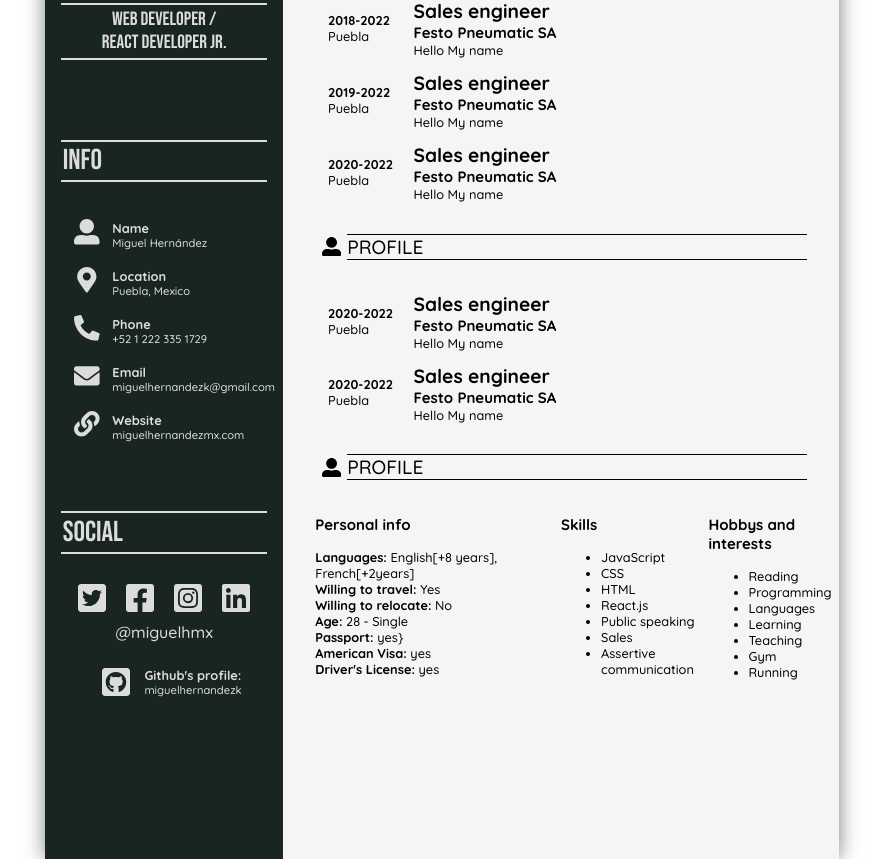
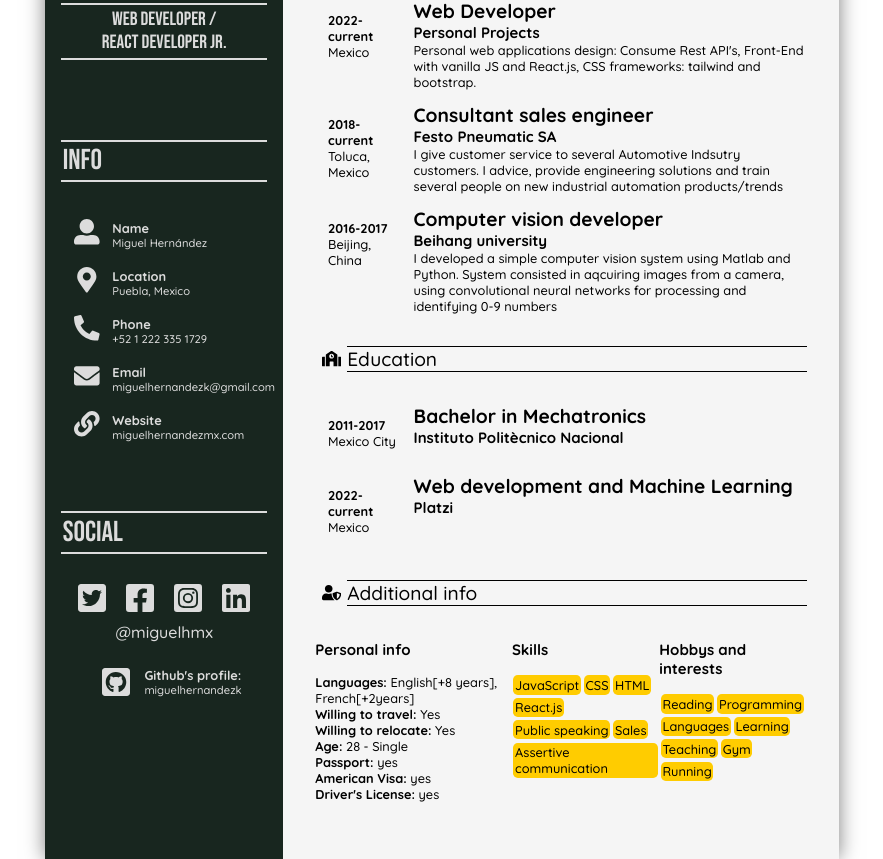
Before and after one commit to miguelhernandezk/CV_React, a React app: page / in a window 1280 px wide. Shown: the part 264-1123 px from the top of the page, without its empty margins (198-1081 px from the left). Built offline with nearby package versions, Linux system fonts and the light colour scheme.

Commit message:
Resume Ready

```diff
--- a/src/App/index.js
+++ b/src/App/index.js
@@ -1,9 +1,11 @@
 import './App.css';
 import { CVUI } from '../CVUI';
 import { CVProvider } from "../CVContext/CVContext"
+import { EditorUI } from '../EditorUI';
 
 function App() {
   return (
+    // <EditorUI/>
     <CVProvider>
       <CVUI/>
     </CVProvider>
--- a/src/CVContext/CVContext.js
+++ b/src/CVContext/CVContext.js
@@ -34,66 +34,56 @@ function CVProvider(props) {
     const [experience, setExperience] = React.useState([
         {
             position: 1,
-            yearBegin: "2018",
-            yearEnd: 2022,
-            location: "Puebla",
-            title: "Sales engineer",
-            company: "Festo Pneumatic SA",
-            description: `Hello
-                          My name     `,
+            yearBegin: "2022",
+            yearEnd: "current",
+            location: "Mexico",
+            title: "Web Developer",
+            company: "Personal Projects",
+            description: `Personal web applications design: Consume Rest API's, Front-End with
+                        vanilla JS and React.js, CSS frameworks: tailwind and bootstrap. `,
         },
         {
             position: 2,
-            yearBegin: "2019",
-            yearEnd: 2022,
-            location: "Puebla",
-            title: "Sales engineer",
+            yearBegin: "2018",
+            yearEnd: "current",
+            location: "Toluca, Mexico",
+            title: "Consultant sales engineer",
             company: "Festo Pneumatic SA",
-            description: `Hello
-                          My name     `,
+            description: `I give customer service to several Automotive Indsutry customers.
+                         I advice, provide engineering solutions and train several people
+                         on new industrial automation products/trends`,
         },
         {
             position: 3,
-            yearBegin: "2020",
-            yearEnd: 2022,
-            location: "Puebla",
-            title: "Sales engineer",
-            company: "Festo Pneumatic SA",
-            description: `Hello
-                          My name     `,
+            yearBegin: "2016",
+            yearEnd: 2017,
+            location: "Beijing, China",
+            title: "Computer vision developer",
+            company: "Beihang university",
+            description: `I developed a simple computer vision system using Matlab and Python.
+                          System consisted in aqcuiring images from a camera, using convolutional
+                          neural networks for processing and identifying 0-9 numbers`,
         }
     ]);
 
     const [schoolExperience, setSchoolExperience] = React.useState([
         {
             position: 1,
-            yearBegin: "2020",
-            yearEnd: 2022,
-            location: "Puebla",
-            title: "Sales engineer",
-            company: "Festo Pneumatic SA",
-            description: `Hello
-                          My name     `,
+            yearBegin: "2011",
+            yearEnd: 2017,
+            location: "Mexico City",
+            title: "Bachelor in Mechatronics",
+            company: "Instituto Politècnico Nacional",
+            description: null,
         },
         {
             position: 2,
-            yearBegin: "2020",
-            yearEnd: 2022,
-            location: "Puebla",
-            title: "Sales engineer",
-            company: "Festo Pneumatic SA",
-            description: `Hello
-                          My name     `,
-        },
-        {
-            position: 3,
-            yearBegin: "2020",
-            yearEnd: 2022,
-            location: "Puebla",
-            title: "Sales engineer",
-            company: "Festo Pneumatic SA",
-            description: `Hello
-                          My name     `,
+            yearBegin: "2022",
+            yearEnd: "current",
+            location: "Mexico",
+            title: "Web development and Machine Learning",
+            company: "Platzi",
+            description: null,
         },
     ]);
 
@@ -101,7 +91,7 @@ function CVProvider(props) {
         {
             languages: "English[+8 years], French[+2years]",
             travel: "Yes",
-            relocate: "No",
+            relocate: "Yes",
             age: 28,
             civilStatus: "Single",
             passport: "yes",
--- a/src/CVUI/MainSection/AdditionalInformation/AdditionalInformation.css
+++ b/src/CVUI/MainSection/AdditionalInformation/AdditionalInformation.css
@@ -4,7 +4,7 @@
 }
 
 .addInfoPers{
-    width: 50%;
+    width: 40%;
 }
 
 .addInfoSkills{
@@ -12,5 +12,12 @@
 }
 
 .addInfoHobbies{
-    width: 20%;
+    width: 30%;
 }
+
+.addInfoHobbies ul, .addInfoSkills ul{
+    list-style: none;
+    padding: 0;
+    display: flex;
+    flex-wrap: wrap;
+}
--- a/src/CVUI/MainSection/AdditionalInformation/SkillHobbyItem/SkillHobbyItem.css
+++ b/src/CVUI/MainSection/AdditionalInformation/SkillHobbyItem/SkillHobbyItem.css
@@ -0,0 +1,6 @@
+.SkillHobbyItem{
+    padding: 0.1rem;
+    margin: 0.1rem;
+    background-color: #ffcc00;
+    border-radius: 0.3rem;
+}
--- a/src/CVUI/MainSection/AdditionalInformation/SkillHobbyItem/index.js
+++ b/src/CVUI/MainSection/AdditionalInformation/SkillHobbyItem/index.js
@@ -3,7 +3,7 @@ import "./SkillHobbyItem.css";
 
 function SkillHobbyItem(props){
     return(
-        <li>
+        <li className="SkillHobbyItem">
             { props.text }
         </li>
     );
--- a/src/CVUI/MainSection/AdditionalInformation/index.js
+++ b/src/CVUI/MainSection/AdditionalInformation/index.js
@@ -25,7 +25,7 @@ function AdditionalInformation({ personalData }) {
                 <br/>
 
                 <span><b>Passport: </b></span>
-                <span>{ personalData[0].passport }}</span>
+                <span>{ personalData[0].passport }</span>
                 <br/>
 
                 <span><b>American Visa: </b></span>
--- a/src/CVUI/MainSection/SectionsHeading/index.js
+++ b/src/CVUI/MainSection/SectionsHeading/index.js
@@ -1,15 +1,41 @@
 import React from "react";
 import "./SectionsHeadings.css";
-import { FaUserAlt } from "react-icons/fa";
+import { FaUserAlt, FaSuitcase, FaSchool, FaUserShield } from "react-icons/fa";
 
 
-function SectionsHeading(){
-    return(
-        <div className="SectionsHeading">
-            <span> <FaUserAlt/></span>
-            <p>PROFILE</p>
-        </div>
-    );
+function SectionsHeading(props){
+    switch (props.icon){
+        case "FaUserAlt":
+            return(
+                <div className="SectionsHeading">
+                    <span> <FaUserAlt/></span>
+                    <p>{ props.title }</p>
+                </div>
+            )
+        case "FaSuitcase":
+            return(
+                <div className="SectionsHeading">
+                    <span> <FaSuitcase/></span>
+                    <p>{ props.title }</p>
+                </div>
+            )
+        case "FaSchool":
+            return(
+                <div className="SectionsHeading">
+                    <span> <FaSchool/></span>
+                    <p>{ props.title }</p>
+                </div>
+            )
+        case "FaUserShield":
+            return(
+                <div className="SectionsHeading">
+                    <span> <FaUserShield/></span>
+                    <p>{ props.title }</p>
+                </div>
+        );
+        default:
+                return null;
+    }
 }
 
 export { SectionsHeading };
--- a/src/CVUI/MainSection/index.js
+++ b/src/CVUI/MainSection/index.js
@@ -10,21 +10,33 @@ function MainSection(){
     const { profile, experience, schoolExperience, personalData } = React.useContext(CVContext);
     return(
         <div className="MainSection">
-            <SectionsHeading/>
+            <SectionsHeading
+                title = "Profile"
+                icon = "FaUserAlt"
+            />
             <ProfileSection
                 profile = { profile }
             />
 
-            <SectionsHeading/>
+            <SectionsHeading
+                title = "Work Experience"
+                icon = "FaSuitcase"
+            />
             <WorkExperience experience = {experience[0]}/>
             <WorkExperience experience = {experience[1]}/>
             <WorkExperience experience = {experience[2]}/>
 
-            <SectionsHeading/>
+            <SectionsHeading
+                title = "Education"
+                icon = "FaSchool"
+            />
             <WorkExperience experience = {schoolExperience[0]}/>
             <WorkExperience experience = {schoolExperience[1]}/>
 
-            <SectionsHeading/>
+            <SectionsHeading
+                title = "Additional info"
+                icon = "FaUserShield"
+            />
             <AdditionalInformation personalData = { personalData }/>
         </div>
     );
```
